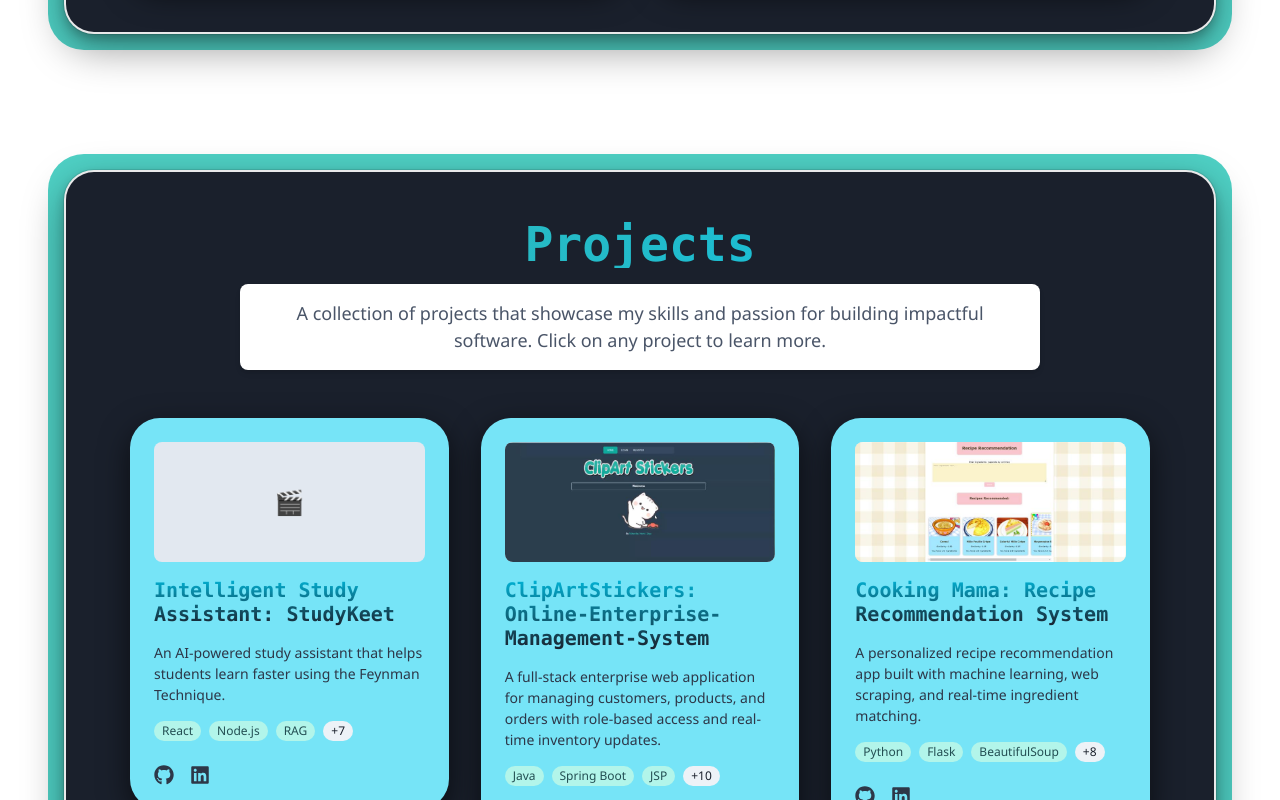
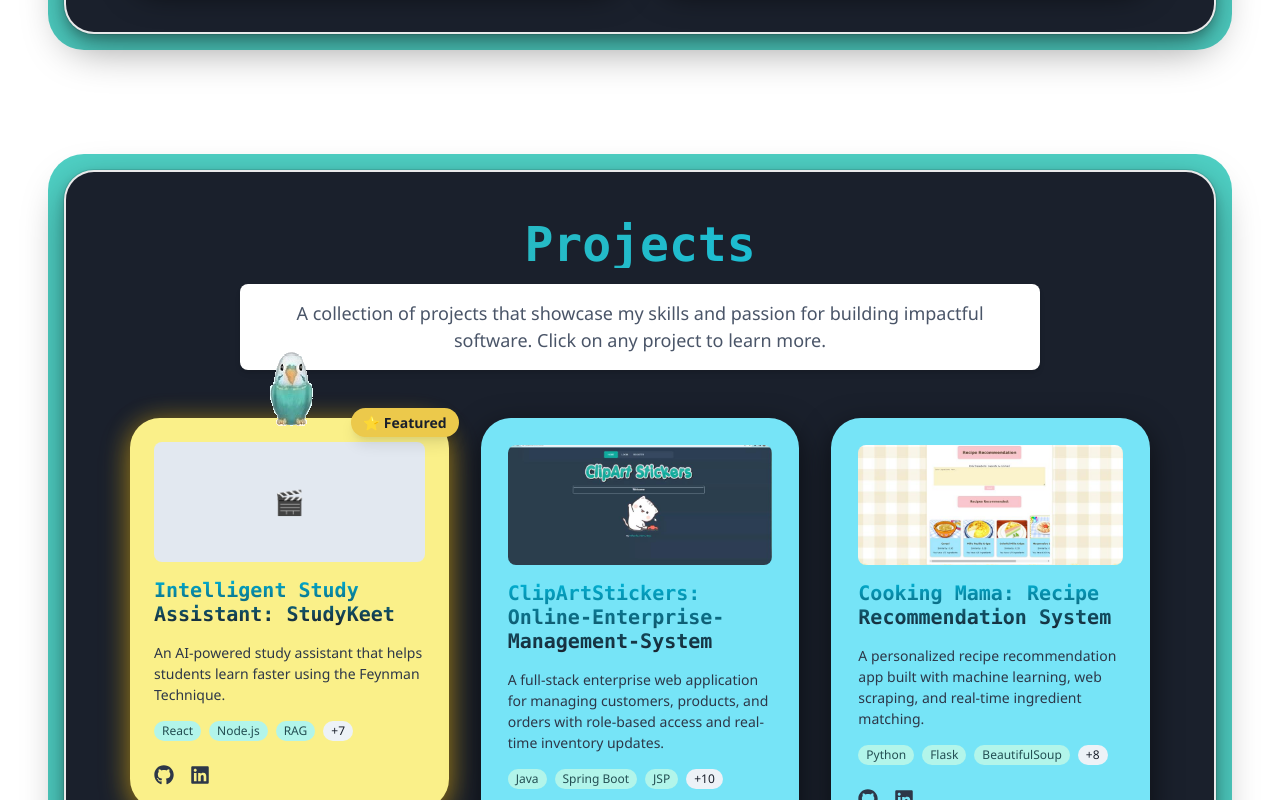
Before and after one commit to NiharikaAdari/Porfolio, a React (Create React App) app: page / in a window 1280 px wide. Shown: the part 1480-2280 px from the top of the page. Built offline with nearby package versions, Linux system fonts and the light colour scheme.

Commit message:
feat: add animated StudyKeet bird that flies to highlighted project card

```diff
--- a/src/components/sections/ProjectsGallery.jsx
+++ b/src/components/sections/ProjectsGallery.jsx
@@ -1,4 +1,4 @@
-import React, { useState } from "react";
+import React, { useState, useRef, useEffect } from "react";
 import {
   Box,
   Container,
@@ -11,6 +11,7 @@ import {
 import { motion } from "framer-motion";
 import ProjectCard from "../ui/ProjectCard";
 import ProjectModal from "../ui/ProjectModal";
+import AnimatedBird from "../ui/AnimatedBird";
 import { projects } from "../../data/projects";
 
 const MotionBox = motion(Box);
@@ -18,14 +19,28 @@ const MotionBox = motion(Box);
 const ProjectsGallery = () => {
   const { isOpen, onOpen, onClose } = useDisclosure();
   const [selectedProject, setSelectedProject] = useState(null);
+  const studyKeetCardRef = useRef(null);
+  const projectsSectionRef = useRef(null);
+  const [showBird, setShowBird] = useState(false);
 
   const handleProjectClick = (project) => {
     setSelectedProject(project);
     onOpen();
   };
 
+  // Show bird when component is ready
+  useEffect(() => {
+    const timer = setTimeout(() => {
+      setShowBird(true);
+    }, 500);
+    return () => clearTimeout(timer);
+  }, []);
+
+  // Find StudyKeet project (should be first one)
+  const studyKeetProject = projects.find(p => p.title.includes("StudyKeet")) || projects[0];
+
   return (
-    <Box id="projects" py={20} display="flex" justifyContent="center" alignItems="center" mt={16} pt={5} pb={5}>
+    <Box id="projects" py={20} display="flex" justifyContent="center" alignItems="center" mt={16} pt={5} pb={5} ref={projectsSectionRef} position="relative">
       <Box bg="teal.300" borderRadius={36} p={4} maxW="100%" display="flex" justifyContent="center">
         <Box
           bg="gray.800"
@@ -73,20 +88,44 @@ const ProjectsGallery = () => {
             columns={{ base: 1, md: 2, lg: 3 }}
             spacing={8}
           >
-            {projects.map((project, index) => (
+            {projects.map((project, index) => {
+              const isStudyKeet = project.title.includes("StudyKeet");
+              return (
                 <MotionBox
                   key={project.id}
                   initial={{ opacity: 0, y: 20 }}
                   whileInView={{ opacity: 1, y: 0 }}
                   transition={{ duration: 0.5, delay: index * 0.1 }}
                   viewport={{ once: true }}
+                  ref={isStudyKeet ? studyKeetCardRef : null}
+                  position="relative"
                 >
                   <ProjectCard
                     project={project}
                     onClick={handleProjectClick}
+                    isHighlighted={isStudyKeet}
                   />
+                  {isStudyKeet && (
+                    <Box
+                      position="absolute"
+                      top="-10px"
+                      right="-10px"
+                      bg="yellow.400"
+                      color="gray.800"
+                      px={3}
+                      py={1}
+                      borderRadius="full"
+                      fontSize="sm"
+                      fontWeight="bold"
+                      boxShadow="lg"
+                      zIndex={10}
+                    >
+                      ⭐ Featured
+                    </Box>
+                  )}
                 </MotionBox>
-            ))}
+              );
+            })}
           </SimpleGrid>
         </VStack>
         </Container>
@@ -96,6 +135,15 @@ const ProjectsGallery = () => {
         onClose={onClose}
         project={selectedProject}
       />
+
+      {/* Animated Bird */}
+      {showBird && studyKeetCardRef.current && projectsSectionRef.current && (
+        <AnimatedBird
+          targetElement={studyKeetCardRef.current}
+          projectsSection={projectsSectionRef.current}
+          birdSize={125}
+        />
+      )}
         </Box>
       </Box>
     </Box>
--- /dev/null
+++ b/src/components/ui/AnimatedBird.css
@@ -0,0 +1,40 @@
+/* AnimatedBird.css - Simplified bird animation styles for portfolio */
+
+.animated-bird {
+  background-repeat: no-repeat;
+  image-rendering: -moz-crisp-edges;
+  image-rendering: -webkit-crisp-edges;
+  image-rendering: pixelated;
+  image-rendering: crisp-edges;
+  border: none !important;
+  outline: none !important;
+  box-sizing: border-box;
+  background-clip: border-box;
+  background-origin: border-box;
+}
+
+/* Flying state */
+.animated-bird.fly-in {
+  animation: none;
+}
+
+/* Landing state */
+.animated-bird.landing {
+  animation: landingBounce 0.6s ease-out;
+}
+
+/* Perched state */
+.animated-bird.perch {
+  animation: none;
+}
+
+/* Idle state */
+.animated-bird.idle {
+  animation: none;
+}
+
+@keyframes landingBounce {
+  0% { transform: scale(1) translateY(0); }
+  50% { transform: scale(1.1) translateY(-5px); }
+  100% { transform: scale(1) translateY(0); }
+}
--- /dev/null
+++ b/src/components/ui/AnimatedBird.jsx
@@ -0,0 +1,203 @@
+import React, { useState, useEffect, useRef } from 'react';
+import { Box } from '@chakra-ui/react';
+import './AnimatedBird.css';
+import birdSprite from '../../data/Studykeet/studykeet_sprite.png';
+
+// Bird animation states
+const BIRD_STATES = {
+  FLY_IN: 'fly-in',
+  LANDING: 'landing',
+  PERCH: 'perch',
+  IDLE: 'idle'
+};
+
+// Animation frame definitions for sprite grid
+const ANIMATIONS = {
+  [BIRD_STATES.FLY_IN]: {
+    frames: [
+      { row: 0, col: 0 },
+      { row: 0, col: 1 },
+      { row: 0, col: 2 },
+      { row: 0, col: 1 },
+    ],
+    duration: 150,
+    loop: true
+  },
+  [BIRD_STATES.LANDING]: {
+    frames: [
+      { row: 0, col: 3 },
+      { row: 0, col: 4 },
+      { row: 0, col: 5 }
+    ],
+    duration: 200,
+    loop: false
+  },
+  [BIRD_STATES.PERCH]: {
+    frames: [
+      { row: 1, col: 0 }
+    ],
+    duration: 200,
+    loop: false
+  },
+  [BIRD_STATES.IDLE]: {
+    frames: [
+      { row: 1, col: 0 }
+    ],
+    duration: 500,
+    loop: false
+  }
+};
+
+const AnimatedBird = ({
+  targetElement = null,
+  projectsSection = null,
+  birdSize = 64
+}) => {
+  const [currentState, setCurrentState] = useState(BIRD_STATES.FLY_IN);
+  const [currentFrame, setCurrentFrame] = useState(0);
+  const [position, setPosition] = useState({ x: window.innerWidth + 100, y: 50 });
+  const [isVisible, setIsVisible] = useState(false);
+  const [hasLanded, setHasLanded] = useState(false);
+  const birdRef = useRef(null);
+  const animationRef = useRef(null);
+
+  // Start the bird animation when projects section is in view
+  useEffect(() => {
+    if (!projectsSection) return;
+
+    const observer = new IntersectionObserver(
+      (entries) => {
+        entries.forEach((entry) => {
+          if (entry.isIntersecting && !isVisible) {
+            setIsVisible(true);
+            setTimeout(() => {
+              flyToTarget();
+            }, 500);
+          }
+        });
+      },
+      {
+        threshold: 0.3, // Trigger when 30% of projects section is visible
+        rootMargin: '0px'
+      }
+    );
+
+    observer.observe(projectsSection);
+
+    return () => {
+      observer.disconnect();
+    };
+  }, [projectsSection, isVisible]);
+
+  // Fly to target element
+  const flyToTarget = () => {
+    if (!targetElement || !projectsSection) return;
+
+    const targetRect = targetElement.getBoundingClientRect();
+    const projectsRect = projectsSection.getBoundingClientRect();
+
+    // Calculate position relative to the projects section container
+    const targetX = (targetRect.left - projectsRect.left) + 100; // Move more left, away from "Featured" badge
+    const targetY = (targetRect.top - projectsRect.top) -105; // Fixed position above the card
+
+    // Animate flying to target
+    const duration = 2500; // 2.5 seconds flight
+    const startX = window.innerWidth + 100;
+    const startY = targetY; // Start at same Y level as target
+    const startTime = Date.now();
+
+    const animateFlight = () => {
+      const elapsed = Date.now() - startTime;
+      const progress = Math.min(elapsed / duration, 1);
+
+      // Easing function for smooth flight
+      const ease = 1 - Math.pow(1 - progress, 3);
+
+      const currentX = startX + (targetX - startX) * ease;
+      const currentY = startY + (targetY - startY) * ease;
+
+      setPosition({ x: currentX, y: currentY });
+
+      if (progress < 1) {
+        animationRef.current = requestAnimationFrame(animateFlight);
+      } else {
+        // Landing sequence
+        setCurrentState(BIRD_STATES.LANDING);
+        setCurrentFrame(0);
+        setTimeout(() => {
+          setCurrentState(BIRD_STATES.PERCH);
+          setHasLanded(true);
+          setTimeout(() => {
+            setCurrentState(BIRD_STATES.IDLE);
+          }, 500);
+        }, 600);
+      }
+    };
+
+    animationRef.current = requestAnimationFrame(animateFlight);
+  };
+
+  // Frame animation
+  useEffect(() => {
+    if (!isVisible) return;
+
+    const animation = ANIMATIONS[currentState];
+    if (!animation || animation.frames.length === 0) return;
+
+    const interval = setInterval(() => {
+      setCurrentFrame(prev => {
+        if (animation.loop) {
+          return (prev + 1) % animation.frames.length;
+        } else {
+          return Math.min(prev + 1, animation.frames.length - 1);
+        }
+      });
+    }, animation.duration);
+
+    return () => clearInterval(interval);
+  }, [currentState, isVisible]);
+
+  // Cleanup
+  useEffect(() => {
+    return () => {
+      if (animationRef.current) {
+        cancelAnimationFrame(animationRef.current);
+      }
+    };
+  }, []);
+
+  if (!isVisible) return null;
+
+  const animation = ANIMATIONS[currentState];
+  const frame = animation.frames[Math.min(currentFrame, animation.frames.length - 1)];
+
+  if (!frame) return null;
+
+  // Calculate background position for sprite
+  const spriteX = -frame.col * birdSize;
+  const spriteY = -frame.row * birdSize;
+
+  return (
+    <Box
+      ref={birdRef}
+      className={`animated-bird ${currentState}`}
+      position="absolute"
+      left={`${position.x}px`}
+      top={`${position.y}px`}
+      width={`${birdSize}px`}
+      height={`${birdSize}px`}
+      backgroundImage={`url('${birdSprite}')`}
+      backgroundPosition={`${spriteX}px ${spriteY}px`}
+      backgroundSize={`${birdSize * 7}px ${birdSize * 8}px`}
+      backgroundRepeat="no-repeat"
+      zIndex={1000}
+      pointerEvents="none"
+      style={{
+        transition: hasLanded ? 'none' : 'transform 0.1s ease-out',
+        transform: hasLanded ? 'none' : `rotate(${Math.atan2(position.y - 50, position.x + 100) * 180 / Math.PI}deg)`
+      }}
+    />
+  );
+};
+
+export default AnimatedBird;
--- a/src/components/ui/ProjectCard.jsx
+++ b/src/components/ui/ProjectCard.jsx
@@ -16,25 +16,36 @@ import { FaGithub, FaExternalLinkAlt, FaLinkedin } from "react-icons/fa";
 
 const MotionBox = motion(Box);
 
-const ProjectCard = ({ project, onClick }) => {
+const ProjectCard = ({ project, onClick, isHighlighted = false }) => {
+  const cardBg = isHighlighted ? "yellow.200" : "cyan.300";
+  const cardHoverBg = isHighlighted ? "yellow.300" : "cyan.400";
+  const borderColor = isHighlighted ? "yellow.500" : "transparent";
+
   return (
     <MotionBox
-      bg="cyan.300"
+      bg={cardBg}
       borderRadius={30}
       p={6}
-      boxShadow="0 10px 30px rgba(0,0,0,0.6), 0 0 18px rgba(255,255,255,0.02)"
+      border={`3px solid ${borderColor}`}
+      boxShadow={isHighlighted
+        ? "0 10px 30px rgba(255,193,7,0.4), 0 0 25px rgba(255,193,7,0.3)"
+        : "0 10px 30px rgba(0,0,0,0.6), 0 0 18px rgba(255,255,255,0.02)"
+      }
       cursor="pointer"
       onClick={() => onClick(project)}
       whileHover={{
         scale: 1.03,
-        boxShadow: "0 18px 36px rgba(0,0,0,0.7)"
+        boxShadow: isHighlighted
+          ? "0 18px 36px rgba(255,193,7,0.5), 0 0 30px rgba(255,193,7,0.4)"
+          : "0 18px 36px rgba(0,0,0,0.7)"
       }}
       whileTap={{ scale: 0.98 }}
       transition={{ duration: 0.2 }}
       minH="280px"
       display="flex"
       flexDirection="column"
-      _hover={{ bg: "cyan.400" }}
+      _hover={{ bg: cardHoverBg }}
+      position="relative"
     >
       <VStack align="stretch" spacing={4} flex={1}>
         {/* Image Preview */}
```
Also changed, not shown: src/data/Studykeet/studykeet_sprite.png (added). Lines whose indentation alone changed are shown as unchanged.
